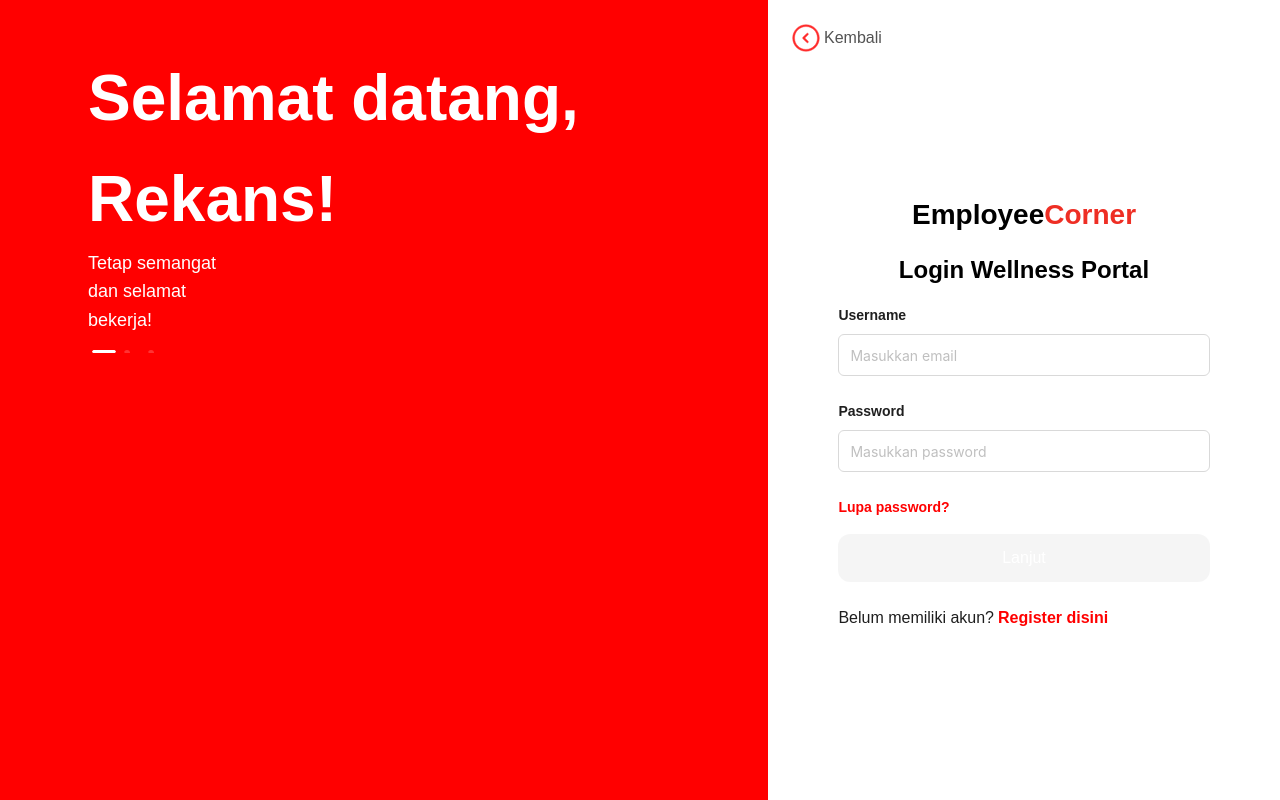
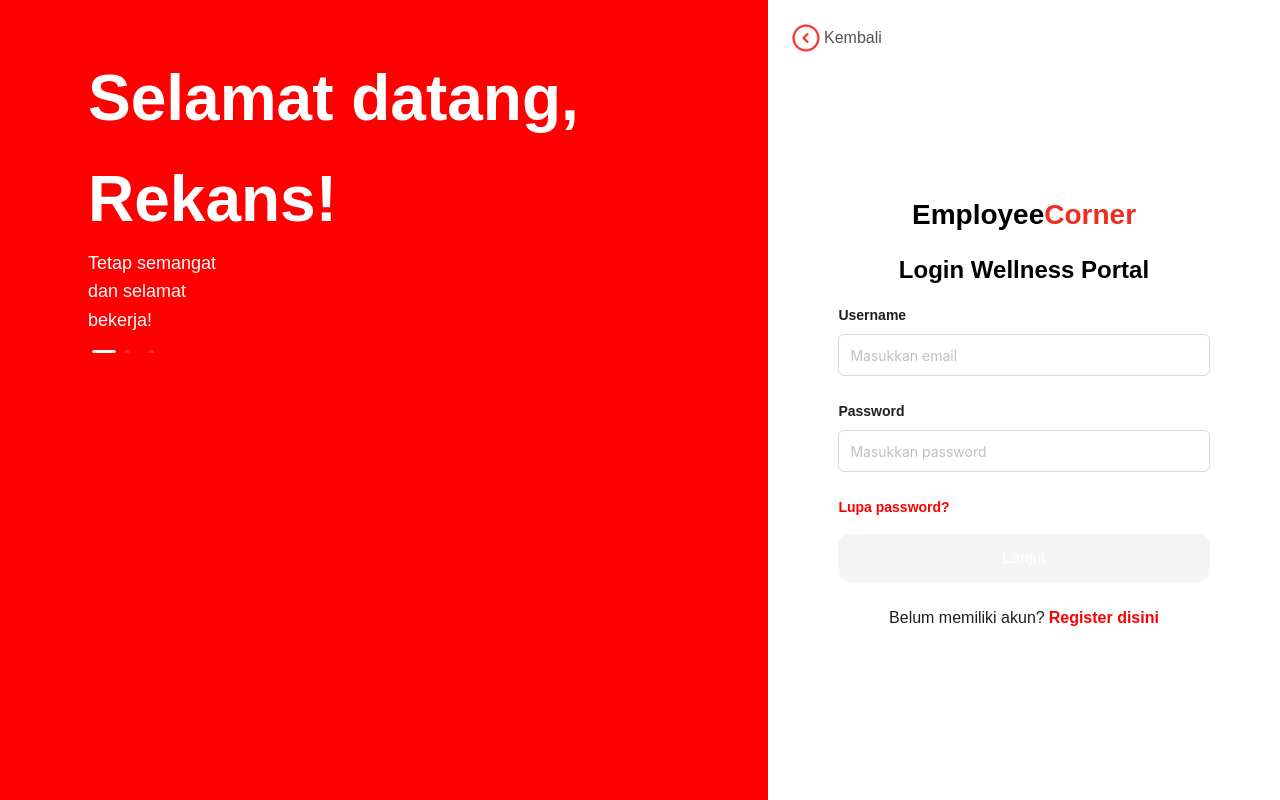
Before and after one commit to chrlxnm/tw-ui, a React (Create React App) app: page /login in a window 1280 px wide. Built offline with nearby package versions, Linux system fonts and the light colour scheme.

Commit message:
fix padding

```diff
--- a/src/pages/LoginPage/LoginPage.js
+++ b/src/pages/LoginPage/LoginPage.js
@@ -80,7 +80,7 @@
             </ButtonPrimary>
           </Form.Item>
         </Form>
-        <div className="flex gap-[4px]">
+        <div className="flex gap-[4px] justify-center">
           <p className="text-[#1E1E1E] text-[16px]">Belum memiliki akun?</p>
           <p
             className="text-[#FF0000] text-[16px] font-semibold cursor-pointer"
--- a/src/pages/LoginPage/RegisterPage.js
+++ b/src/pages/LoginPage/RegisterPage.js
@@ -136,7 +136,7 @@
             </Form.Item>
           </Form>
         )}
-        <div className="flex gap-[4px]">
+        <div className="flex gap-[4px] justify-center">
           <p className="text-[#1E1E1E] text-[16px]">Sudah memiliki akun?</p>
           <p
             className="text-[#FF0000] text-[16px] font-semibold cursor-pointer"
```
